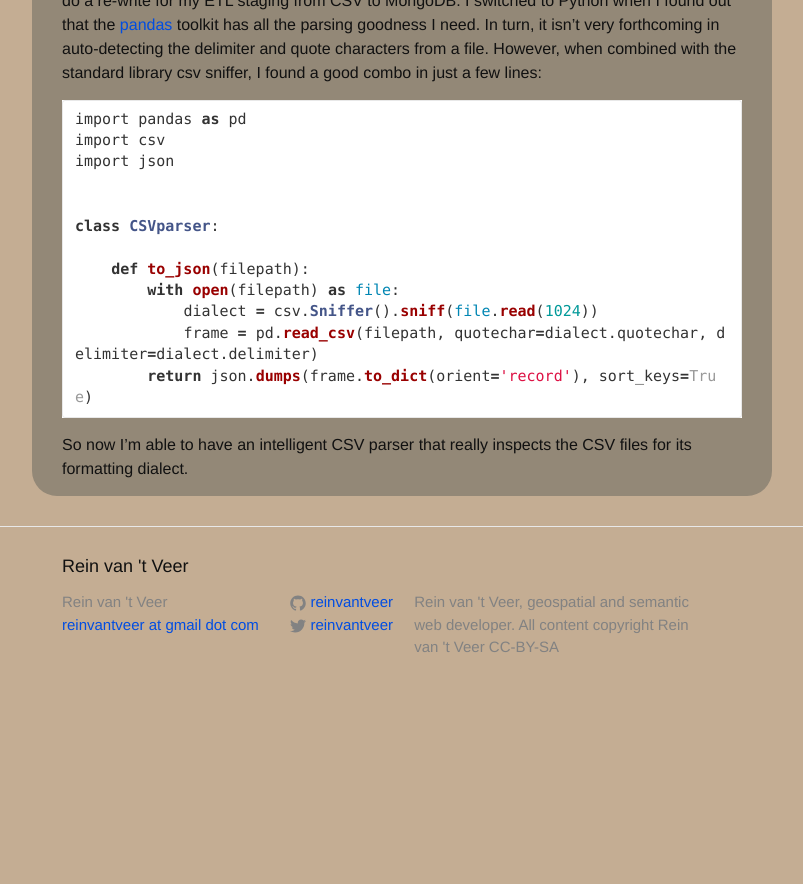
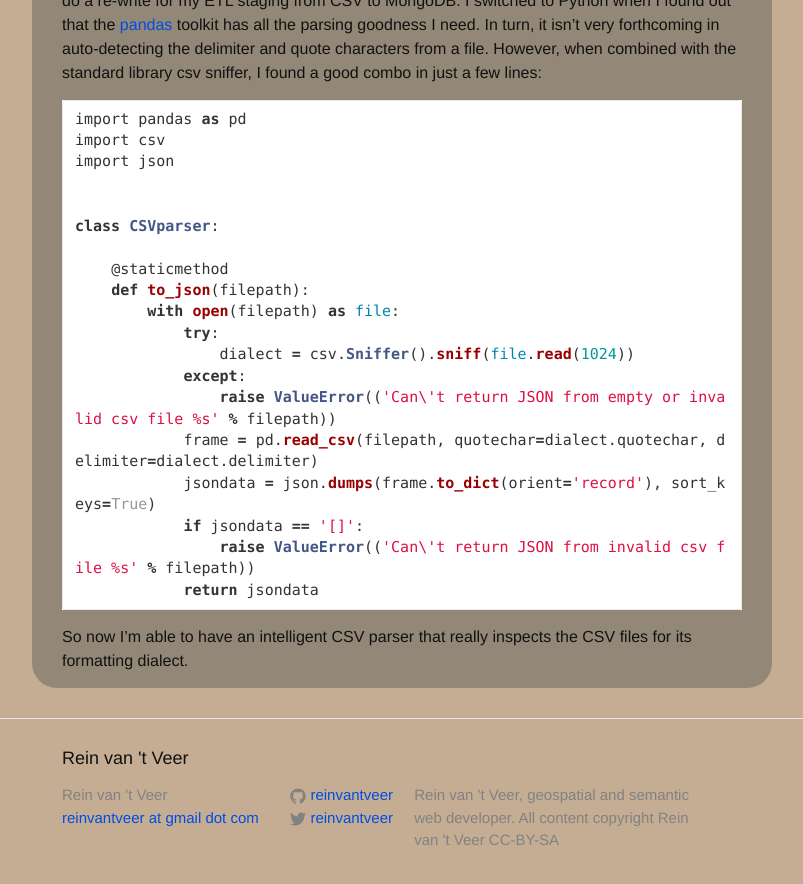
Before and after one commit to reinvantveer/reinvantveer.github.io, a Jekyll site: the page built from _posts/2017-04-24-data-loading-tactics-change.md, in a window 1280 px wide and 900 px high, scrolled down 563 px. Shown: the top 884 px of the window, without its empty margins (238-1041 px from the left). Built offline with Jekyll 4.4.1, drawn with Linux system fonts in a browser that asks for light colours; before the commit the page ends 1282 px from its top, so only the background shows below that.

Commit message:
cleaner code

````diff
--- a/_posts/2017-04-24-data-loading-tactics-change.md
+++ b/_posts/2017-04-24-data-loading-tactics-change.md
@@ -21,11 +21,18 @@ import json
 
 class CSVparser:
 
+    @staticmethod
     def to_json(filepath):
         with open(filepath) as file:
-            dialect = csv.Sniffer().sniff(file.read(1024))
+            try:
+                dialect = csv.Sniffer().sniff(file.read(1024))
+            except:
+                raise ValueError(('Can\'t return JSON from empty or invalid csv file %s' % filepath))
             frame = pd.read_csv(filepath, quotechar=dialect.quotechar, delimiter=dialect.delimiter)
-        return json.dumps(frame.to_dict(orient='record'), sort_keys=True)
+            jsondata = json.dumps(frame.to_dict(orient='record'), sort_keys=True)
+            if jsondata == '[]':
+                raise ValueError(('Can\'t return JSON from invalid csv file %s' % filepath))
+            return jsondata
 ```
 
 So now I'm able to have an intelligent CSV parser that really inspects the CSV files for its formatting dialect.
````
